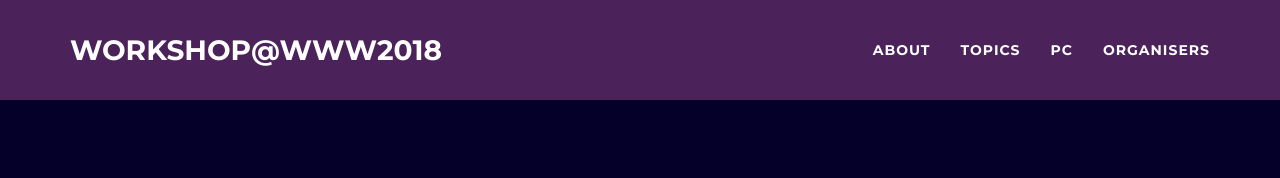
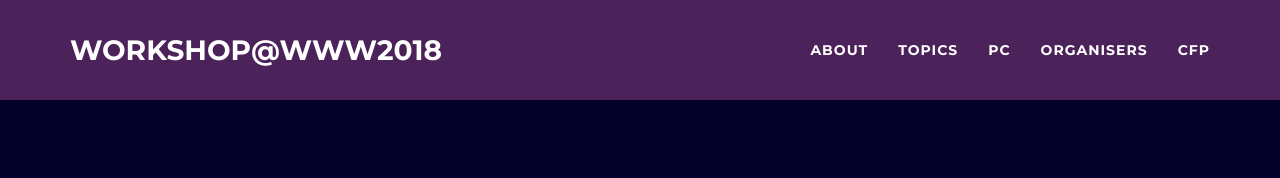
Before and after one commit to kmitd/kmitd.github.io, a website: page recoding-black-mirror/index.html in a window 1280 px wide. Shown: the top 178 px of the page. Drawn offline with nearby package versions, Linux system fonts and the light colour scheme.

Commit message:
added link to CFP

```diff
--- a/recoding-black-mirror/index.html
+++ b/recoding-black-mirror/index.html
@@ -73,6 +73,9 @@
                     </li>
                     <li class="page-scroll">
                         <a href="#contact">Organisers</a>
+                    </li>
+			 <li>
+                        <a href="https://kmitd.github.io/recoding-black-mirror/cfp.txt">CFP</a>
                     </li>
                 </ul>
             </div>
```
